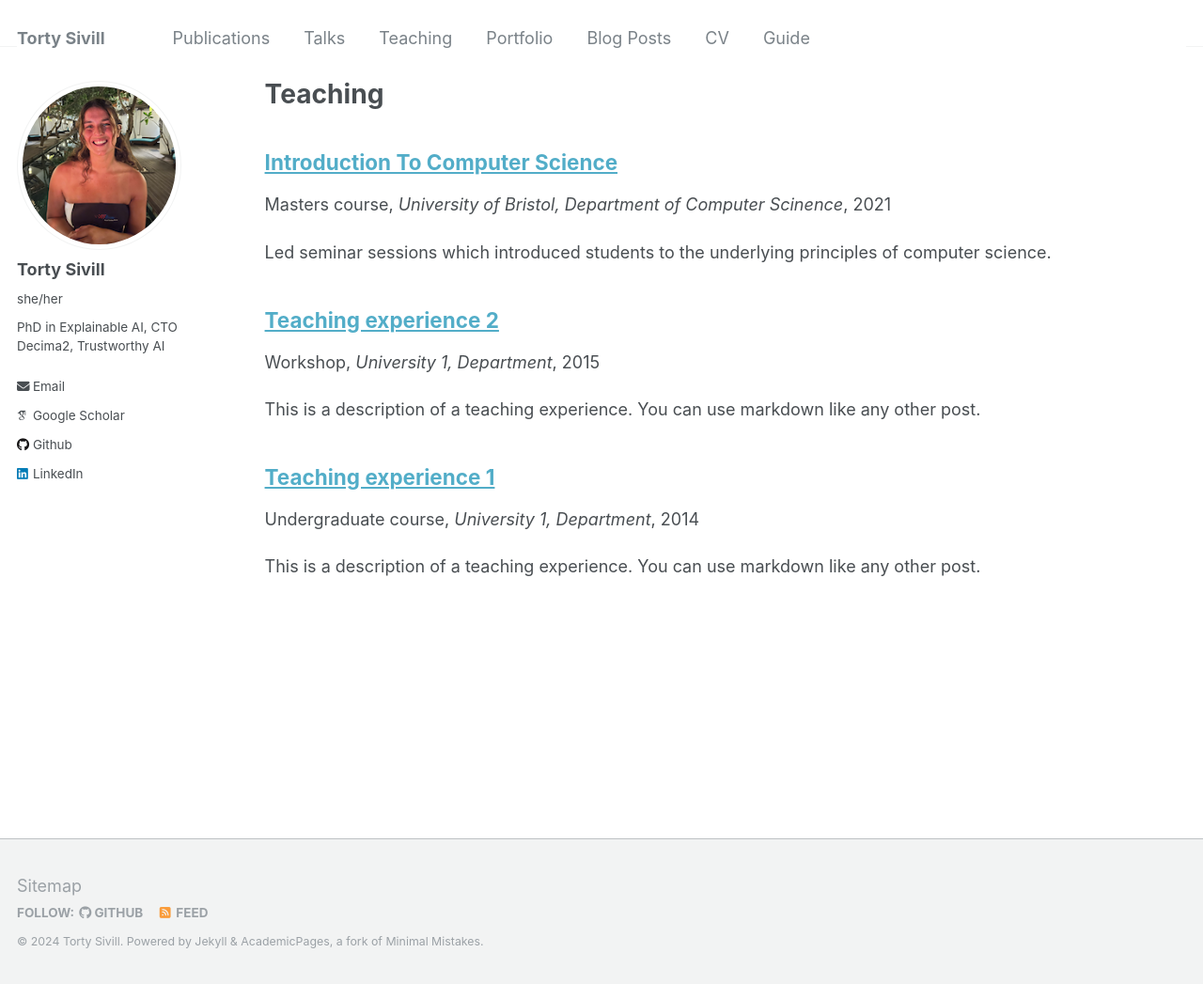
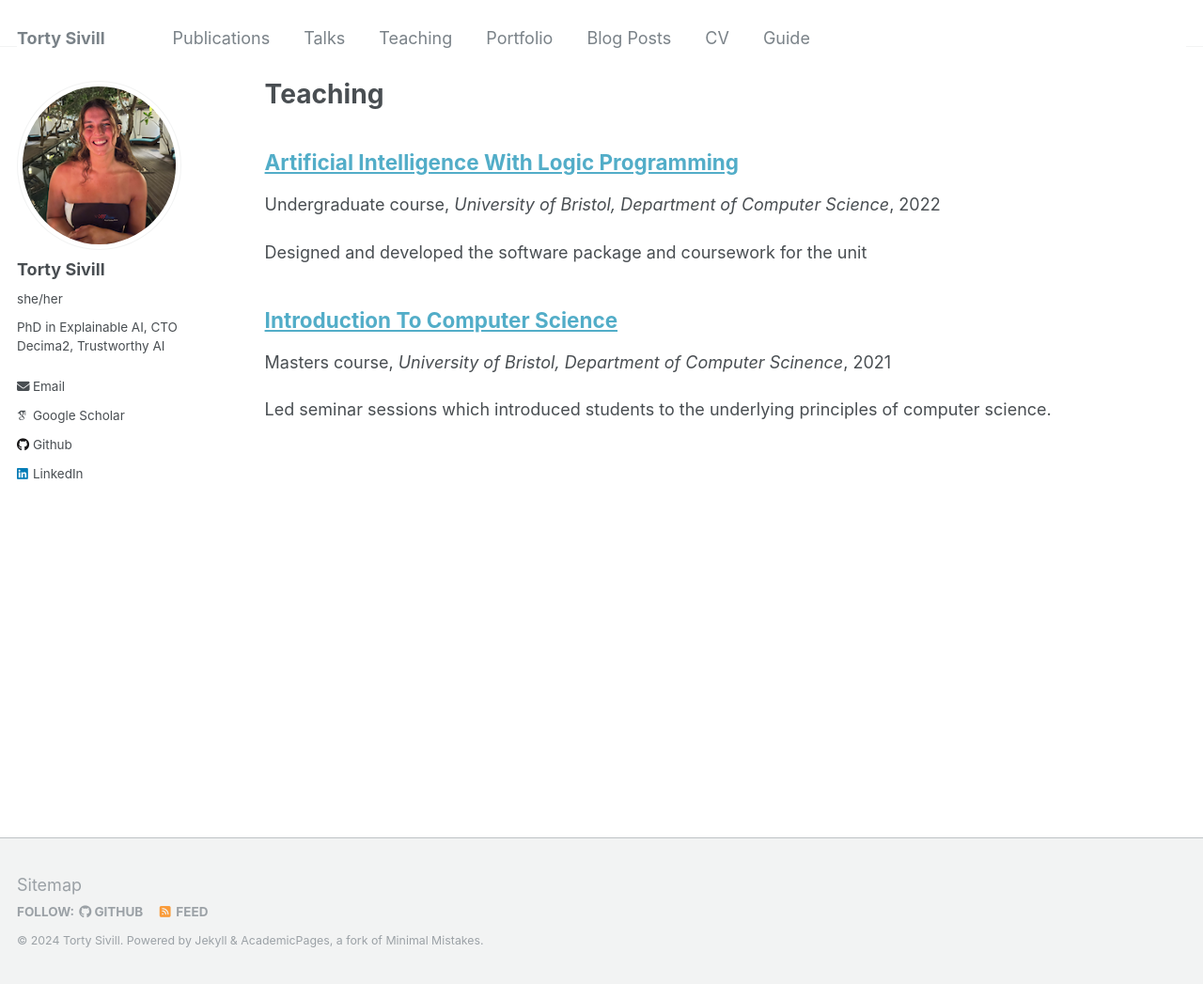
Before and after one commit to TortySivill/TortySivill.github.io, a Jekyll site: the page built from _pages/teaching.html, in a window 1280 px wide and 1047 px high. Shown: the whole window at 94% size. Built offline with Jekyll 4.4.1, drawn with Linux system fonts in a browser that asks for light colours; some web fonts are replaced.

Commit message:
add teaching

```diff
--- a/_config.yml
+++ b/_config.yml
@@ -166,7 +166,7 @@ kramdown:
 # Collections
 collections:
   teaching:
-    output: false
+    output: true
     permalink: /:collection/:path/
   publications:
     output: true
--- /dev/null
+++ b/_teaching/2021-ai.md
@@ -0,0 +1,11 @@
+---
+title: "Artificial Intelligence With Logic Programming"
+collection: teaching
+type: "Undergraduate course"
+permalink: /teaching/2021-ai
+venue: "University of Bristol, Department of Computer Science"
+date: 2022-01-01
+location: "City, Country"
+---
+
+Designed and developed the software package and coursework for the unit
```
Also changed, not shown: _teaching/2014-spring-teaching-1.md (deleted, +0 -20 lines), _teaching/2015-spring-teaching-2.md (deleted, +0 -20 lines).
